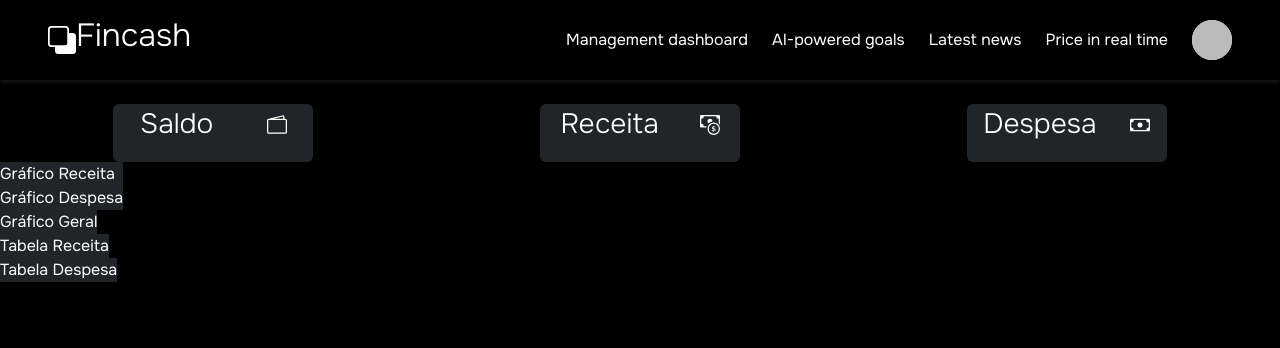
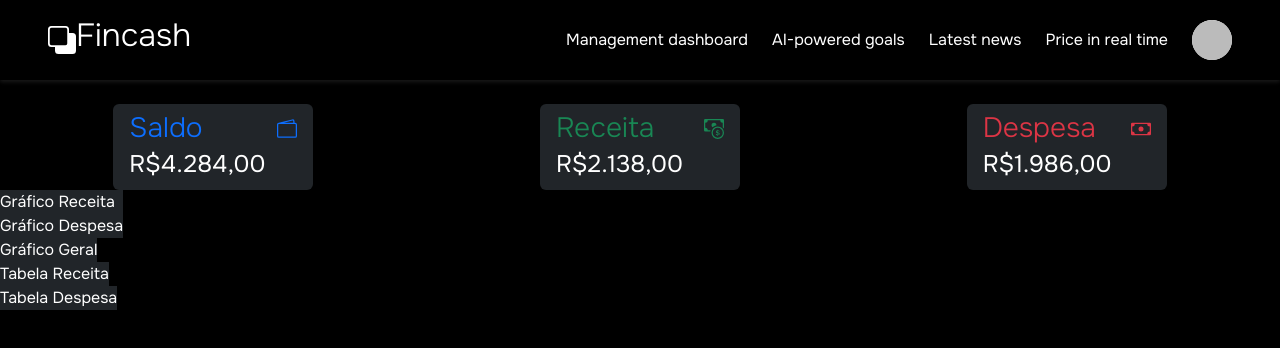
Before and after one commit to NEW-FINCASH/New-Fincash-Frontend, a React (Vite) app: page /home in a window 1280 px wide. Shown: the top 348 px of the page. Built offline with nearby package versions, Linux system fonts and the light colour scheme; no server answers; sample sign-in values are in the browser's storage.

Commit message:
style: enhance Home page balance, income, and expense cards with improved layout and styling

```diff
--- a/src/pages/Home.tsx
+++ b/src/pages/Home.tsx
@@ -95,36 +95,36 @@
       <HeaderProfile />
       <div className="text-white d-flex flex-column justify-content-start align-items-start rounded vw-100" style={{ minHeight: "calc(100vh - 80px)" }}>
         <div className="d-flex justify-content-around align-items-center w-100 mt-4">
-          <div className="bg-dark py-1 rounded fs-4" style={{ width: '200px' }}>
-            <div className="d-flex justify-content-around align-items-center w-100">
-              <h1 className="fs-3 fw-light m-0">Saldo</h1>
-              <svg width="20" height="20" fill="currentColor" className="bi bi-wallet2" viewBox="0 0 16 16">
+          <div className="bg-dark px-3 py-2 rounded fs-4 d-flex flex-column justify-content-center align-items-start" style={{ width: '200px' }}>
+            <div className="d-flex justify-content-between align-items-center w-100">
+              <h1 className="fs-3 fw-light m-0 text-primary">Saldo</h1>
+              <svg width="20" height="20" fill="currentColor" className="bi bi-wallet2 text-primary" viewBox="0 0 16 16">
                 <path d="M12.136.326A1.5 1.5 0 0 1 14 1.78V3h.5A1.5 1.5 0 0 1 16 4.5v9a1.5 1.5 0 0 1-1.5 1.5h-13A1.5 1.5 0 0 1 0 13.5v-9a1.5 1.5 0 0 1 1.432-1.499zM5.562 3H13V1.78a.5.5 0 0 0-.621-.484zM1.5 4a.5.5 0 0 0-.5.5v9a.5.5 0 0 0 .5.5h13a.5.5 0 0 0 .5-.5v-9a.5.5 0 0 0-.5-.5z"/>
               </svg>
             </div>
-            <p></p>
+            <p className="m-0">R$4.284,00</p>
           </div>
-          <div className="bg-dark py-1 rounded fs-4" style={{ width: '200px' }}>
-            <div className="d-flex justify-content-around align-items-center w-100">
-              <h1 className="fs-3 fw-light m-0">Receita</h1>
-              <svg width="20" height="20" fill="currentColor" className="bi bi-cash-coin" viewBox="0 0 16 16">
+          <div className="bg-dark px-3 py-2 rounded fs-4 d-flex flex-column justify-content-center align-items-start" style={{ width: '200px' }}>
+            <div className="d-flex justify-content-between align-items-center w-100">
+              <h1 className="fs-3 fw-light m-0 text-success">Receita</h1>
+              <svg width="20" height="20" fill="currentColor" className="bi bi-cash-coin text-success" viewBox="0 0 16 16">
                 <path fill-rule="evenodd" d="M11 15a4 4 0 1 0 0-8 4 4 0 0 0 0 8m5-4a5 5 0 1 1-10 0 5 5 0 0 1 10 0"/>
                 <path d="M9.438 11.944c.047.596.518 1.06 1.363 1.116v.44h.375v-.443c.875-.061 1.386-.529 1.386-1.207 0-.618-.39-.936-1.09-1.1l-.296-.07v-1.2c.376.043.614.248.671.532h.658c-.047-.575-.54-1.024-1.329-1.073V8.5h-.375v.45c-.747.073-1.255.522-1.255 1.158 0 .562.378.92 1.007 1.066l.248.061v1.272c-.384-.058-.639-.27-.696-.563h-.668zm1.36-1.354c-.369-.085-.569-.26-.569-.522 0-.294.216-.514.572-.578v1.1zm.432.746c.449.104.655.272.655.569 0 .339-.257.571-.709.614v-1.195z"/>
                 <path d="M1 0a1 1 0 0 0-1 1v8a1 1 0 0 0 1 1h4.083q.088-.517.258-1H3a2 2 0 0 0-2-2V3a2 2 0 0 0 2-2h10a2 2 0 0 0 2 2v3.528c.38.34.717.728 1 1.154V1a1 1 0 0 0-1-1z"/>
                 <path d="M9.998 5.083 10 5a2 2 0 1 0-3.132 1.65 6 6 0 0 1 3.13-1.567"/>
               </svg>
             </div>
-            <p></p>
+            <p className="m-0">R$2.138,00</p>
           </div>
-          <div className="bg-dark py-1 rounded fs-4" style={{ width: '200px' }}>
-            <div className="d-flex justify-content-around align-items-center w-100">
-              <h1 className="fs-3 fw-light m-0">Despesa</h1>
-              <svg width="20" height="20" fill="currentColor" className="bi bi-cash" viewBox="0 0 16 16">
+          <div className="bg-dark px-3 py-2 rounded fs-4 d-flex flex-column justify-content-center align-items-start" style={{ width: '200px' }}>
+            <div className="d-flex justify-content-between align-items-center w-100">
+              <h1 className="fs-3 fw-light m-0 text-danger">Despesa</h1>
+              <svg width="20" height="20" fill="currentColor" className="bi bi-cash text-danger" viewBox="0 0 16 16">
                 <path d="M8 10a2 2 0 1 0 0-4 2 2 0 0 0 0 4"/>
                 <path d="M0 4a1 1 0 0 1 1-1h14a1 1 0 0 1 1 1v8a1 1 0 0 1-1 1H1a1 1 0 0 1-1-1zm3 0a2 2 0 0 1-2 2v4a2 2 0 0 1 2 2h10a2 2 0 0 1 2-2V6a2 2 0 0 1-2-2z"/>
               </svg>
             </div>
-            <p></p>
+            <p className="m-0">R$1.986,00</p>
           </div>
         </div>
         <div className="">
```
